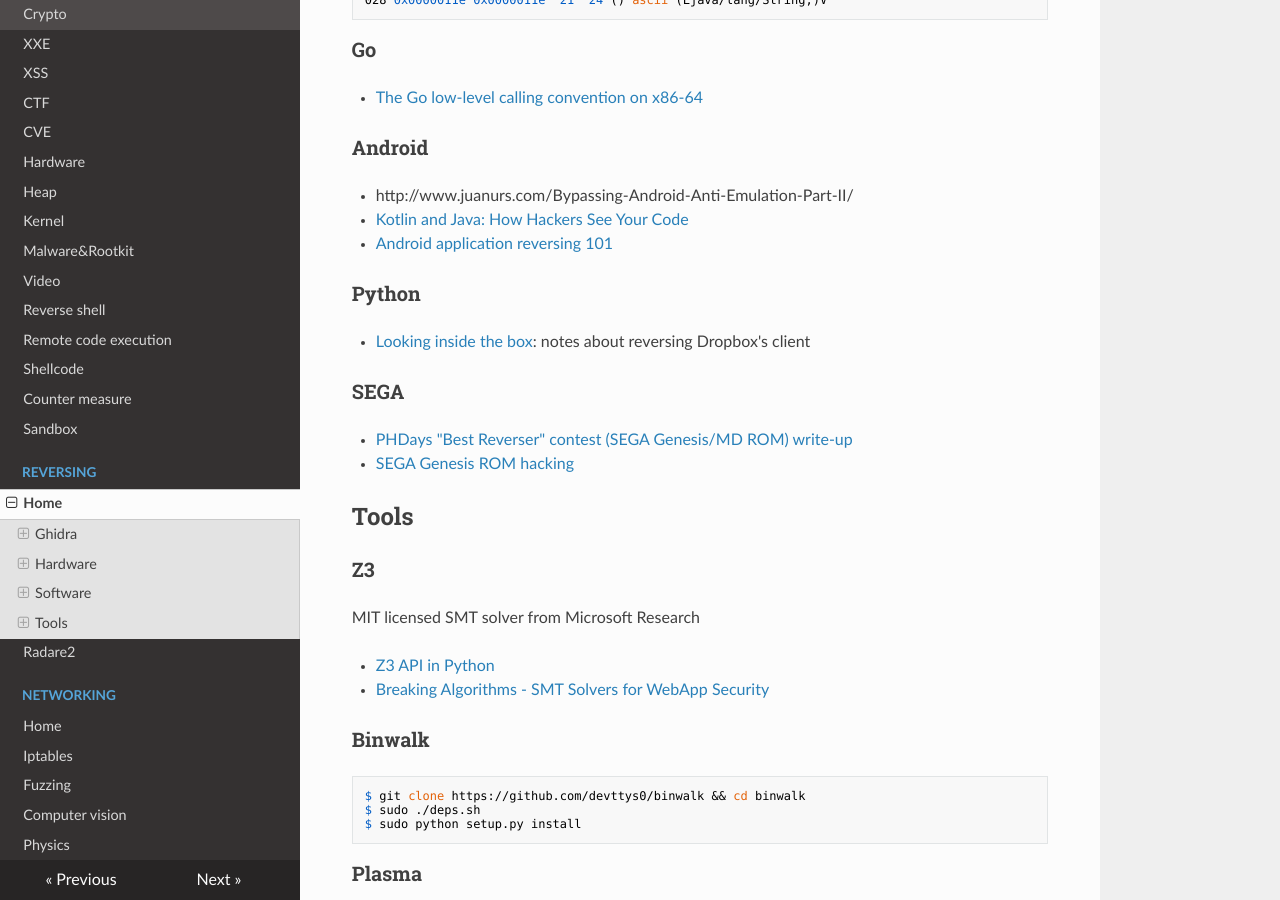
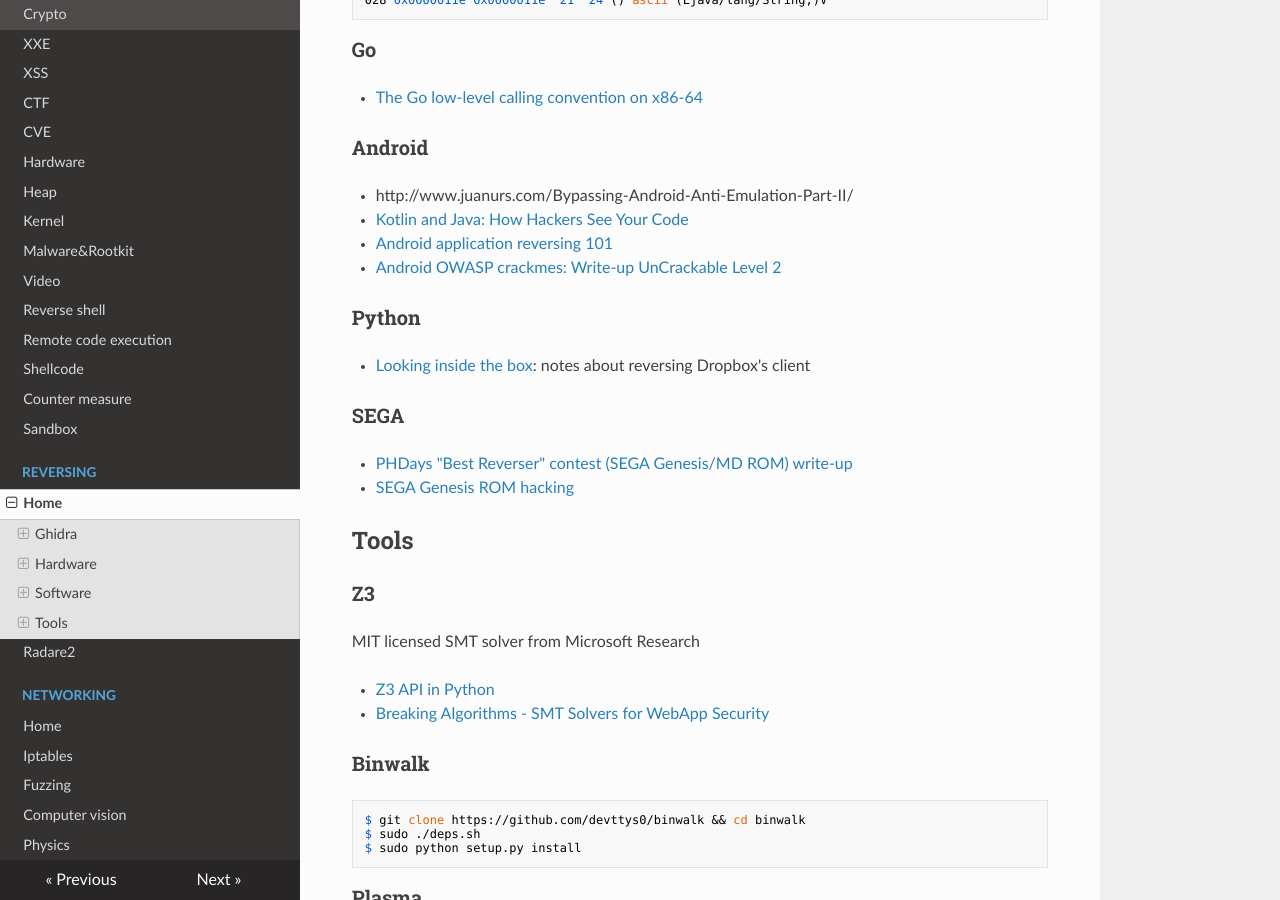
Before and after one commit to gipi/low-level, an MkDocs documentation site: the page built from docs/reversing/reversing.md, in a window 1280 px wide and 900 px high, scrolled down 3743 px. Built offline with MkDocs 1.6.1, drawn with Linux system fonts in a browser that asks for light colours; nearby versions of some CDN libraries; old or Windows-style settings are respelled for this version of MkDocs.

Commit message:
Update reversing.md

```diff
--- a/docs/reversing/reversing.md
+++ b/docs/reversing/reversing.md
@@ -181,6 +181,7 @@
  - http://www.juanurs.com/Bypassing-Android-Anti-Emulation-Part-II/
  - [Kotlin and Java: How Hackers See Your Code](https://brompwnie.github.io/reversing/2018/02/12/Kotlin-and-Java-How-Hackers-See-Your-Code.html)
  - [Android application reversing 101](https://www.evilsocket.net/2017/04/27/Android-Applications-Reversing-101/)
+ - [Android OWASP crackmes: Write-up UnCrackable Level 2](https://enovella.github.io/android/reverse/2017/05/20/android-owasp-crackmes-level-2.html)
 
 ### Python
 
```
